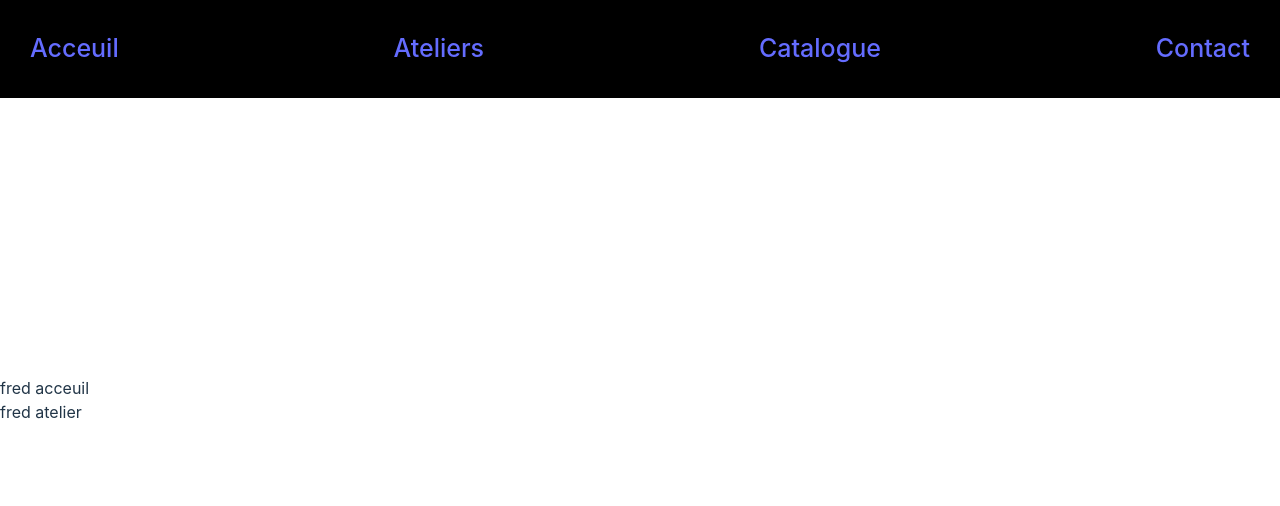
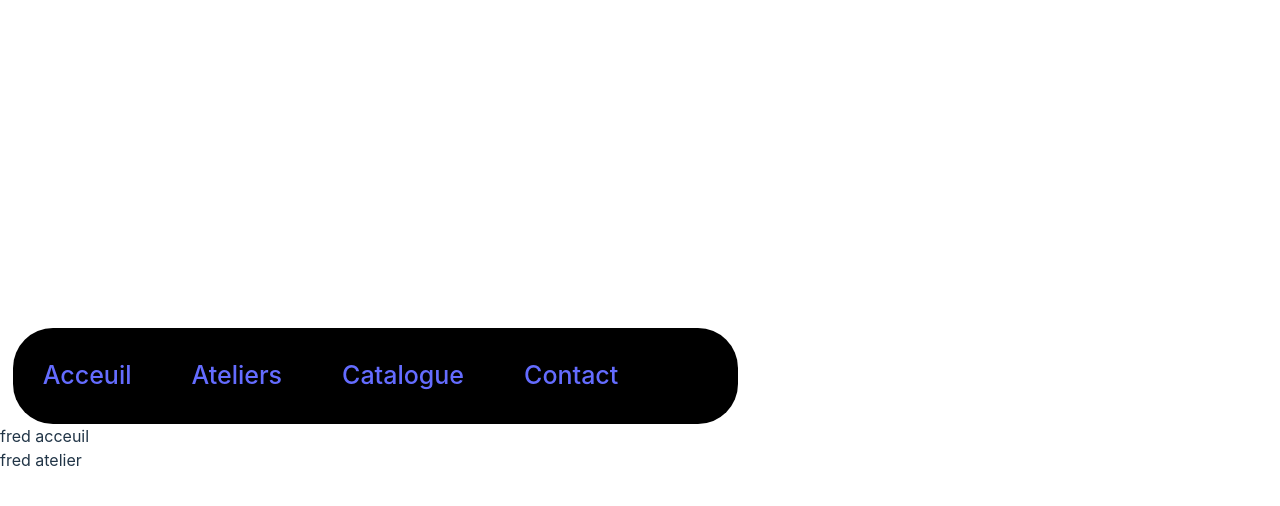
Before and after one commit to TICONFRED27/sitefred-wd, a React (Vite) app in the folder siteFigurines/: page / in a window 1280 px wide. Shown: the top 506 px of the page. Built offline with nearby package versions, Linux system fonts and the light colour scheme.

Commit message:
Update Navbar.scss

```diff
--- a/siteFigurines/src/components/Navbar/Navbar.scss
+++ b/siteFigurines/src/components/Navbar/Navbar.scss
@@ -4,20 +4,31 @@
   text-decoration: none;
 }
 .navbar {
-  position: absolute;
+  display: flex;
+  justify-content: space-between;
+  //position: absolute;
   top: 0;
   width: 100%;
   background-color: black;
+  height: 12vh;
+  border-radius: 40px;
+  margin-left: 1vw;
+  margin-right: 6vw;
+
 }
 
 .navbar__ul {
   display: flex;
-  justify-content: space-between;
+  justify-content: space-around;
   list-style: none;
   align-items: center;
+
 }
 
 .navbar__li {
   padding: 30px;
   font-size: 25px;
 }
+.navbar__a {
+  color: aliceblue;
+}
```
